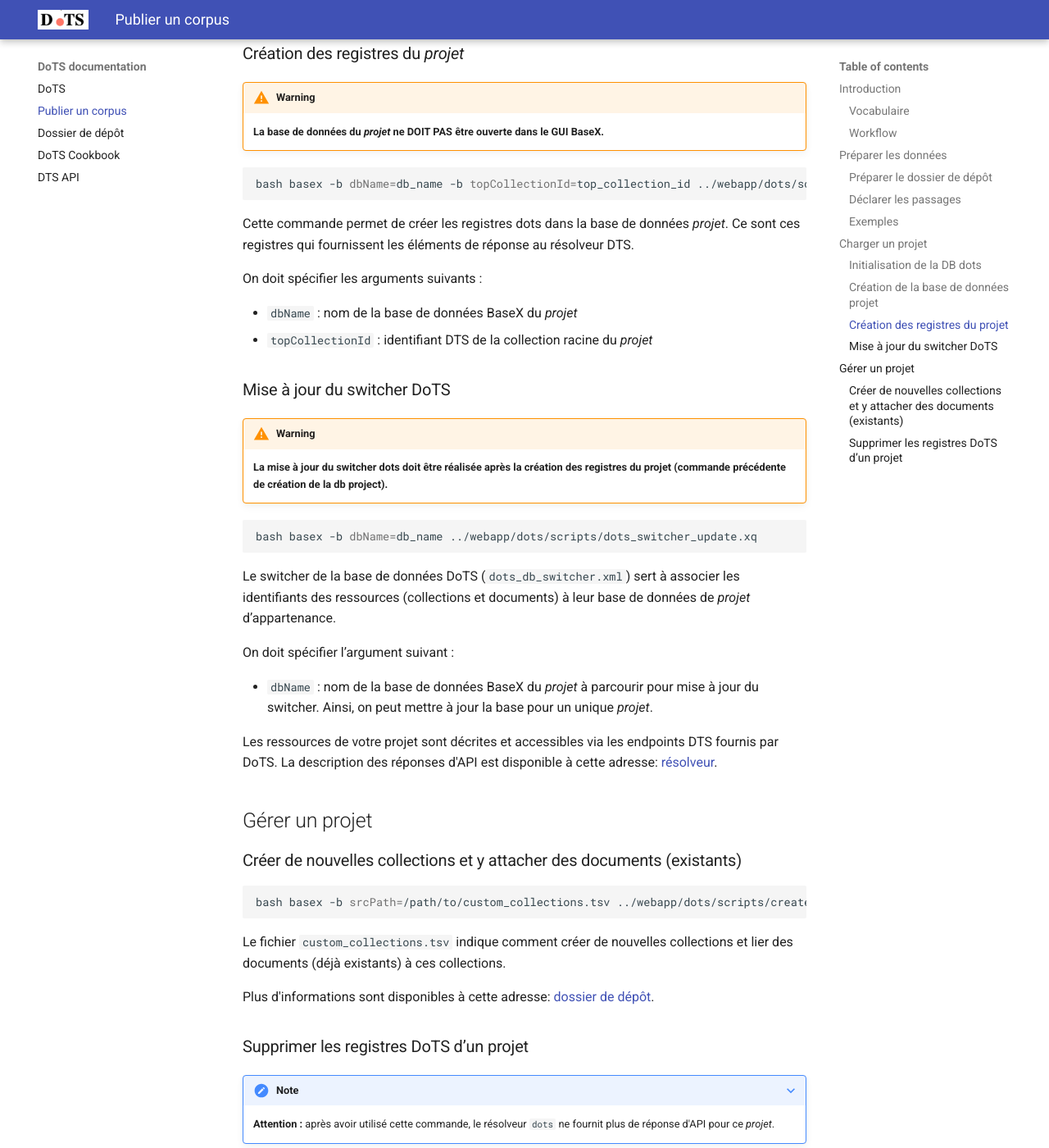
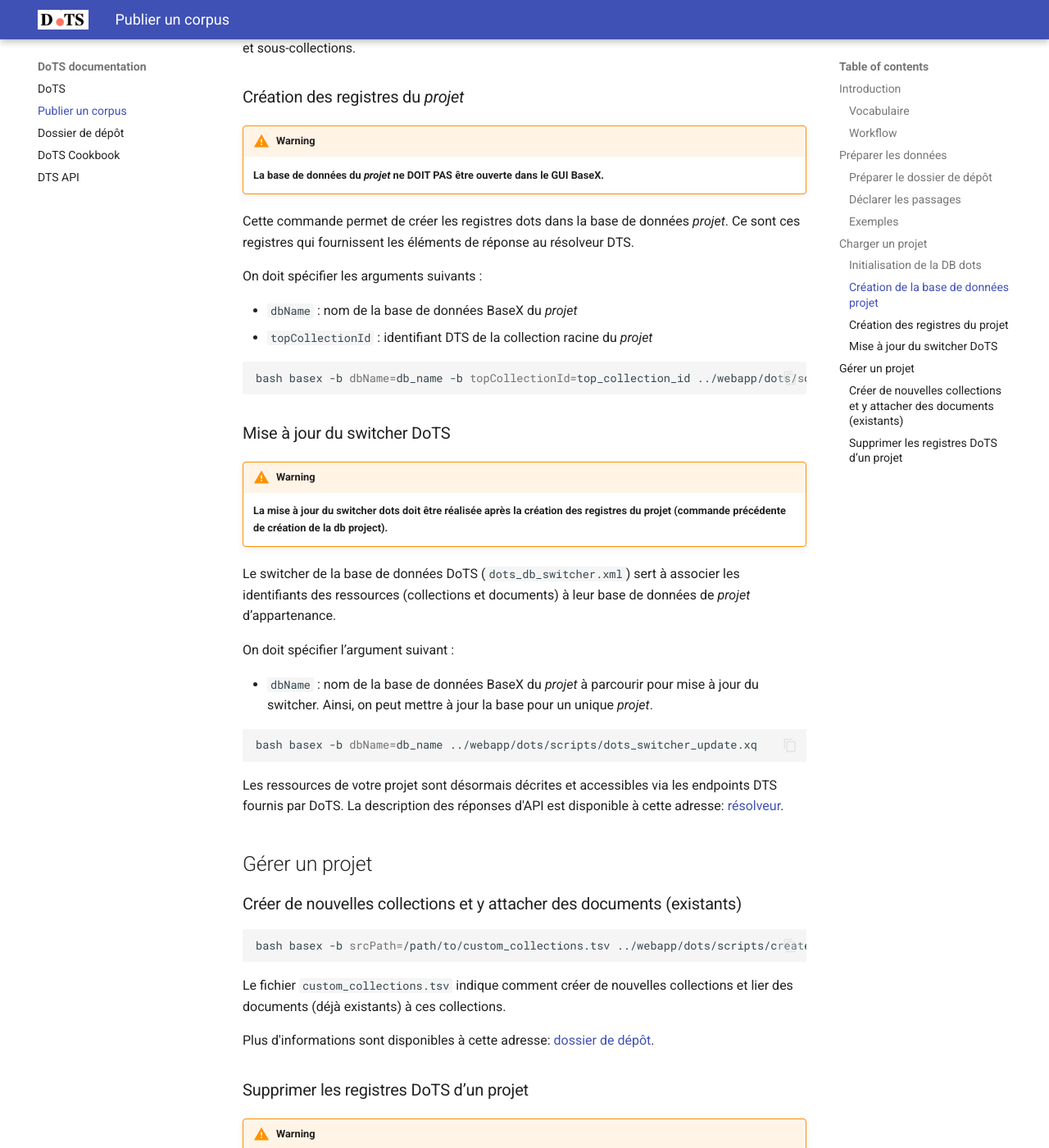
Before and after one commit to emmamorlock/dots_documentation, an MkDocs documentation site: the page built from docs/publishing-workflow.md, in a window 1280 px wide and 1400 px high, scrolled down 3156 px. Shown: the whole window at 82% size. Built offline with MkDocs 1.6.1 and Material for MkDocs 9.7.7, drawn with Linux system fonts in a browser that asks for light colours; some of the changed text lies outside the part shown.

````diff
--- a/docs/publishing-workflow.md
+++ b/docs/publishing-workflow.md
@@ -86,11 +86,11 @@ Il doit pour cela faire usage de l'élément TEI <a href="https://tei-c.org/rele
 
 ## Charger un projet
 
+Pour lancer les commandes, il est nécessaire d'accèder au dossier de `BaseX`, puis de se déplacer dans le dossier `bin/`.
+
 ### Initialisation de la DB dots
 
 Cette première commande permet d'initialiser la base de données dots. Elle sert à relier chaque ressource identifiée (collection ou document) à sa base de données *projet* d'appartenance.
-
-Pour lancer les commandes, il est nécessaire d'accèder au dossier de `BaseX`, puis de se déplacer dans le dossier `bin/`.
 
 ```{.Bash .copy}
 cd path/to/basex/bin
@@ -108,8 +108,11 @@ On doit spécifier les arguments suivants :
 - `dbName` : nom de la base de données BaseX du *projet*
 - `projectDirPath` : chemin absolu vers le *dossier de dépôt* du projet
 
-```Bash
+```{.Bash .copy}
 cd path/to/basex/bin
+```
+
+```{.Bash .copy}
 bash basex -b dbName=db_name -b projectDirPath=/path/to/dossier/de/depot ../webapp/dots/scripts/project_db_init.xq
 ```
 
@@ -121,10 +124,6 @@ La base de données *projet* est créée en conservant la structure du paquet de
 
 	**La base de données du *projet* ne DOIT PAS être ouverte dans le GUI BaseX.**
 
-```Bash
-bash basex -b dbName=db_name -b topCollectionId=top_collection_id ../webapp/dots/scripts/project_registers_create.xq
-```
-
 Cette commande permet de créer les registres dots dans la base de données *projet*. Ce sont ces registres qui fournissent les éléments de réponse au résolveur DTS.
 
 On doit spécifier les arguments suivants :
@@ -132,15 +131,15 @@ On doit spécifier les arguments suivants :
 - `dbName` : nom de la base de données BaseX du *projet*
 - `topCollectionId` : identifiant DTS de la collection racine du *projet*
 
+```{.Bash .copy}
+bash basex -b dbName=db_name -b topCollectionId=top_collection_id ../webapp/dots/scripts/project_registers_create.xq
+```
+
 ### Mise à jour du switcher DoTS
 
 !!! warning
 
 	**La mise à jour du switcher dots doit être réalisée après la création des registres du projet (commande précédente de création de la db project).**
-
-```Bash
-bash basex -b dbName=db_name ../webapp/dots/scripts/dots_switcher_update.xq
-```
 
 Le switcher de la base de données DoTS (`dots_db_switcher.xml`) sert à associer les identifiants des ressources (collections et documents) à leur base de données de *projet* d’appartenance.
 
@@ -148,15 +147,18 @@ On doit spécifier l’argument suivant :
 
 - `dbName` : nom de la base de données BaseX du *projet* à parcourir pour mise à jour du switcher. Ainsi, on peut mettre à jour la base pour un unique *projet*.
 
-Les ressources de votre projet sont décrites et accessibles via les endpoints DTS fournis par DoTS. La description des réponses d'API est disponible à cette adresse: [résolveur](api.md).
+```{.Bash .copy}
+bash basex -b dbName=db_name ../webapp/dots/scripts/dots_switcher_update.xq
+```
+
+Les ressources de votre projet sont désormais décrites et accessibles via les endpoints DTS fournis par DoTS. La description des réponses d'API est disponible à cette adresse: [résolveur](api.md).
 
 
 ## Gérer un projet
 
 ### Créer de nouvelles collections et y attacher des documents (existants)
 
-
-```Bash
+```{.Bash .copy}
 bash basex -b srcPath=/path/to/custom_collections.tsv ../webapp/dots/scripts/create_custom_collections.xq
 ```
 
@@ -164,16 +166,11 @@ Le fichier `custom_collections.tsv` indique comment créer de nouvelles collecti
 
 Plus d'informations sont disponibles à cette adresse: [dossier de dépôt](dots-project-folder.md/#autres-collections).
 
-
 ### Supprimer les registres DoTS d’un projet
 
-???+ note
+!!! warning
 
 	**Attention :** après avoir utilisé cette commande, le résolveur `dots` ne fournit plus de réponse d'API pour ce *projet*.
-
-```Bash
-bash basex -b dbName=db_name  -b option=true / false../webapp/dots/scripts/dots_registers_delete.xq
-```
 
 Cette commande permet de supprimer toutes les ressources qui appartiennent à la *base de données projet* dans le switcher de la db `dots`.
 
@@ -183,3 +180,7 @@ On doit spécifier les arguments suivants :
 
 - `dbName` : nom de la base de données BaseX du projet à parcourir suppression des registres DoTS.
 - `option` : valeur booléenne (`false` par défaut). `true` permet de supprimer la base de données *projet* et `false` se contente de supprimer les registres `dots` du *projet*.
+
+```{.Bash .copy}
+bash basex -b dbName=db_name  -b option=true / false../webapp/dots/scripts/dots_registers_delete.xq
+```
````
Also changed, not shown: other parts of docs/publishing-workflow.md (+3 -3 lines), docs/cookbook.md (+100 -98 lines), docs/dots-project-folder.md (+2 -2 lines), docs/index.md (+3 -2 lines), docs/openapi.json (+5 -5 lines), 5 other files.
